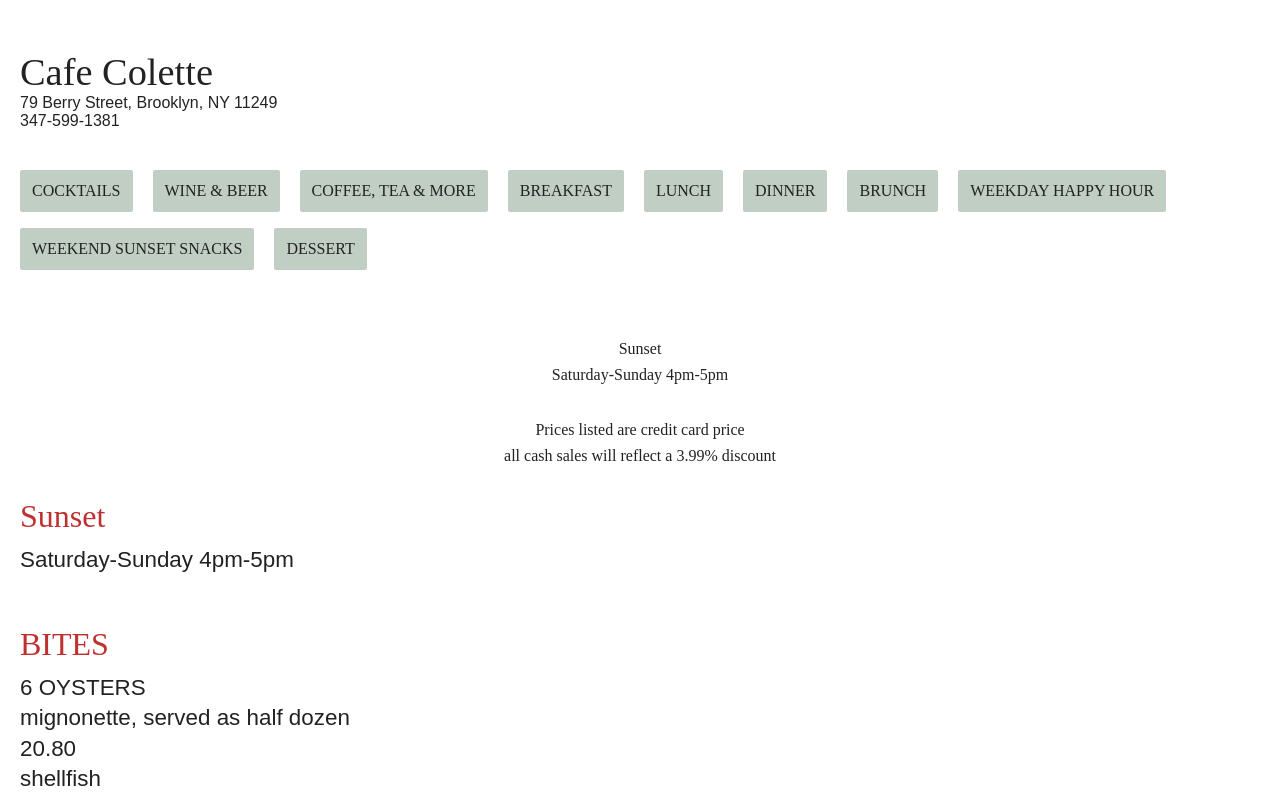
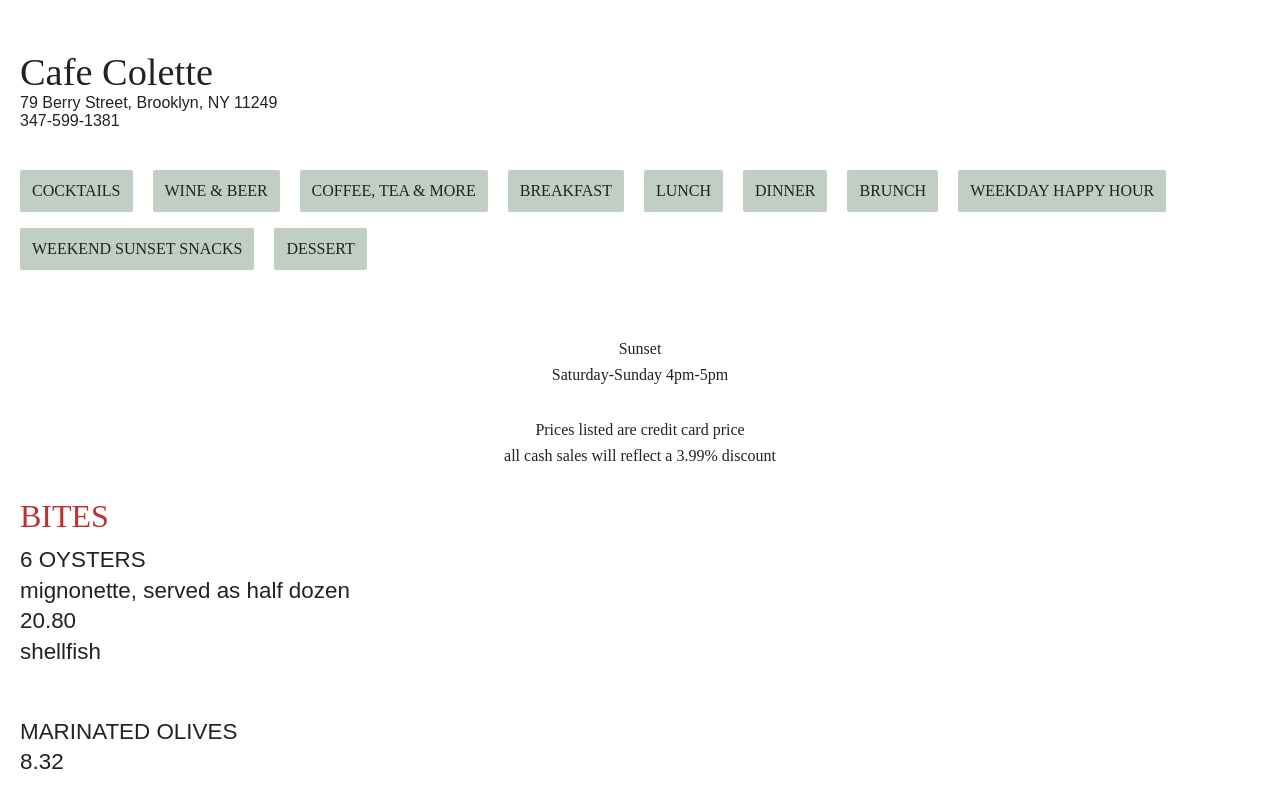
Before and after one commit to Cafe-Colette/cafe-colette-menu, a plain HTML site: page weekend-snacks.html in a window 1280 px wide. Shown: the top 800 px of the page. Drawn offline with Linux system fonts and the light colour scheme.

Commit message:
remove sunset text

```diff
--- a/weekend-snacks.html
+++ b/weekend-snacks.html
@@ -45,8 +45,7 @@
 
         <section>
       <a id="weekendsnacks"></a>
-      <h2>Sunset</h2>
-      <p>Saturday-Sunday 4pm-5pm</p>
+
 
       <div>
         <h2>BITES</h2>
```
